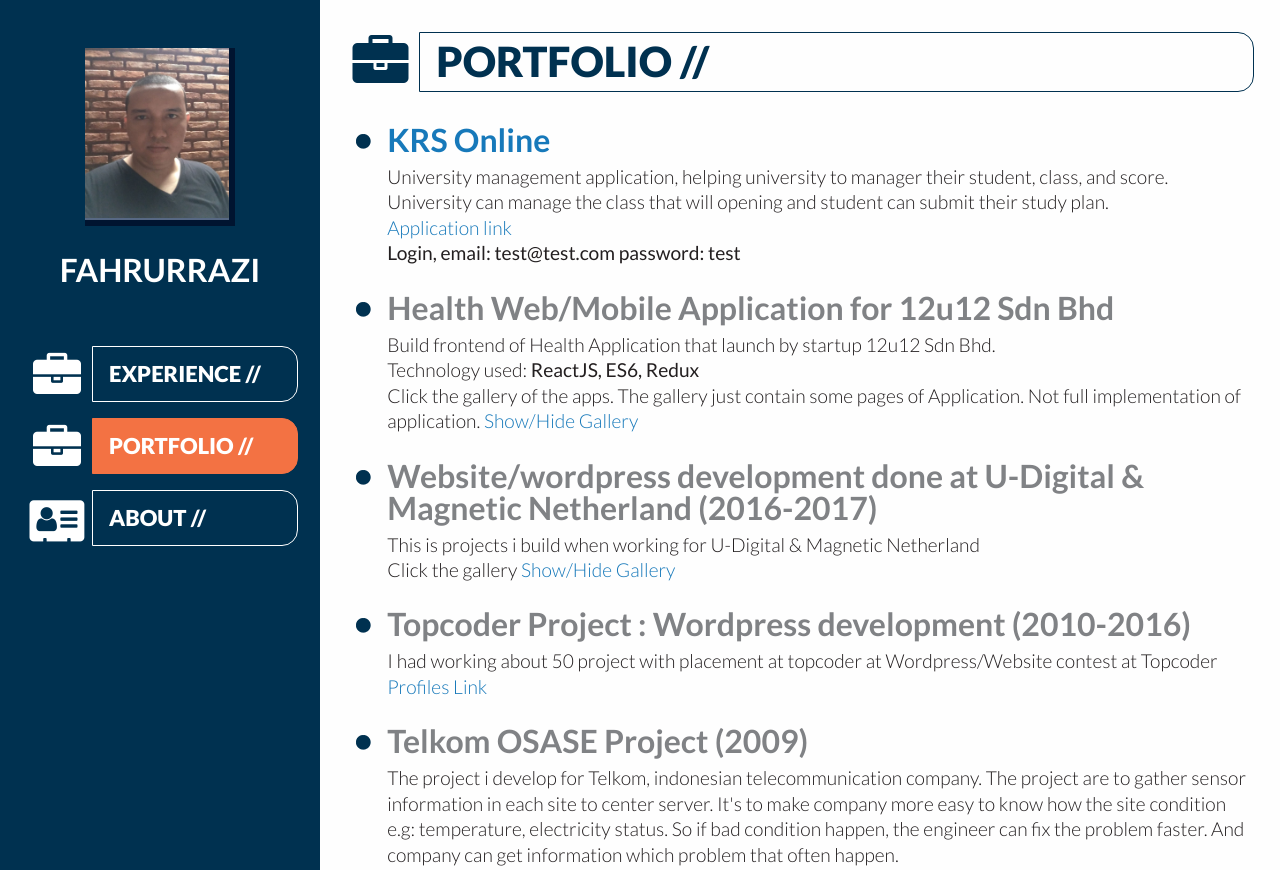
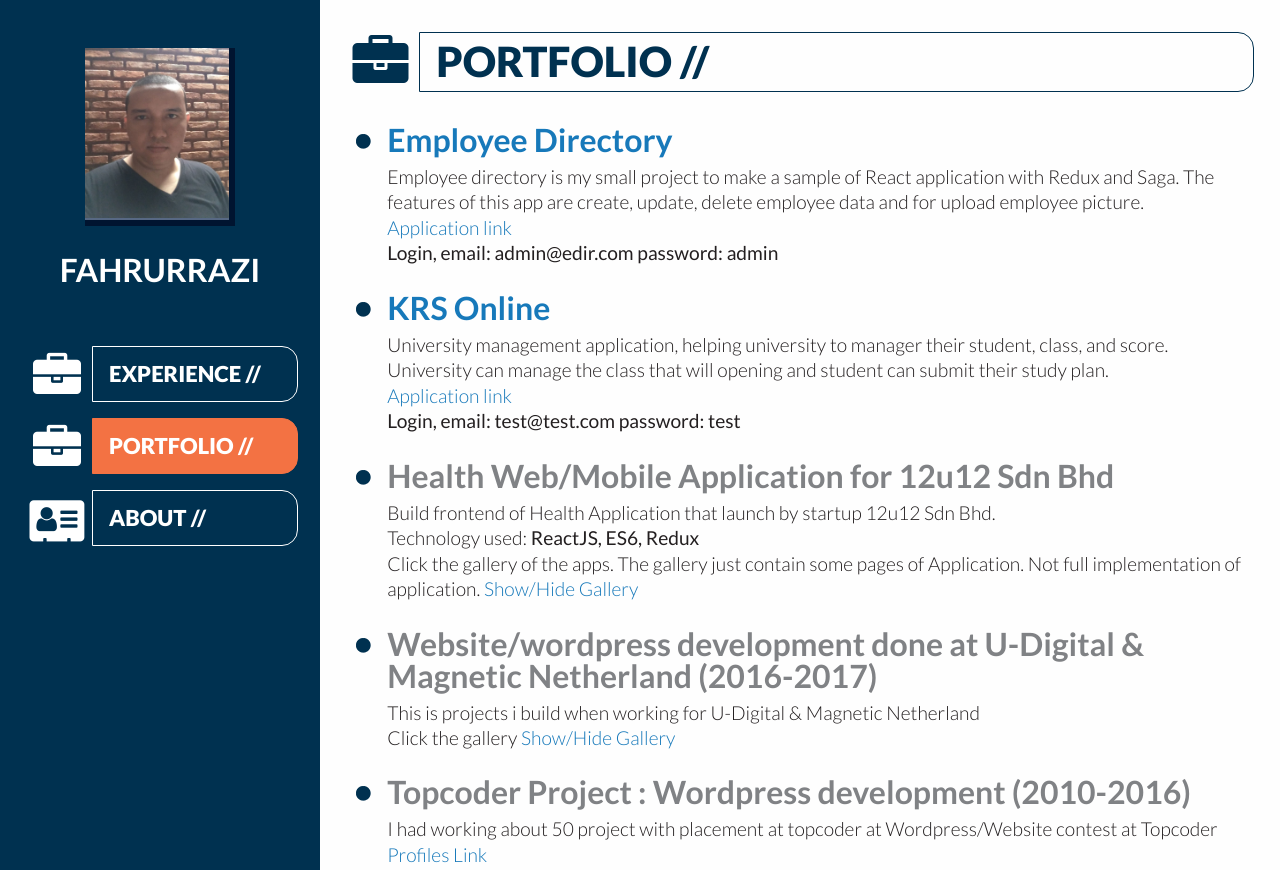
Before and after one commit to fahrurben/fahrurben.github.io, a plain HTML site: page portfolio.html in a window 1280 px wide. Shown: the top 870 px of the page. Drawn offline with Linux system fonts and the light colour scheme.

Commit message:
Adding employee dir

```diff
--- a/portfolio.html
+++ b/portfolio.html
@@ -36,6 +36,14 @@
             </span>
           </div>
           <ul class="timeline-list">
+            <li>
+              <h3 class="title"><a target="_blank" href="https://eager-darwin-0ec8b4.netlify.app/">Employee Directory</a></h3>
+              <p>Employee directory is my small project to make a sample of React application with Redux and Saga. The features of this app are
+                create, update, delete employee data and for upload employee picture.
+              </p>
+              <p><a target="_blank" href="https://eager-darwin-0ec8b4.netlify.app/">Application link</a></p>
+              <p><strong>Login, email: admin@edir.com password: admin</strong></p>
+            </li>
             <li>
               <h3 class="title"><a target="_blank" href="https://protected-retreat-56010.herokuapp.com/">KRS Online</a></h3>
               <p>University management application, helping university to manager their student, class, and score.
```
Also changed, not shown: index.html (+4 -2 lines).
